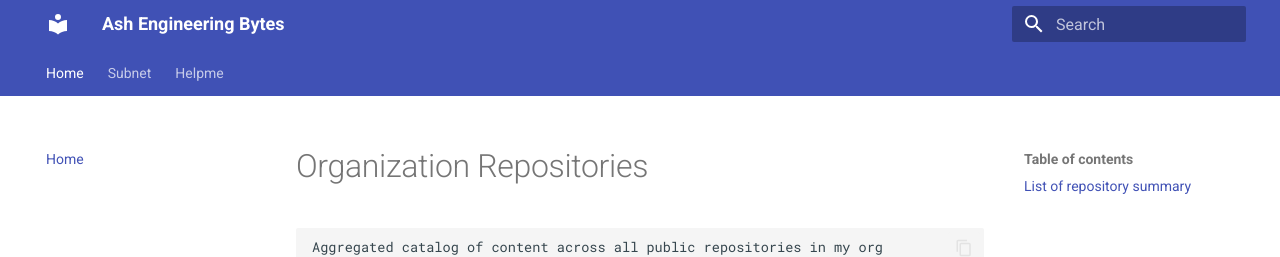
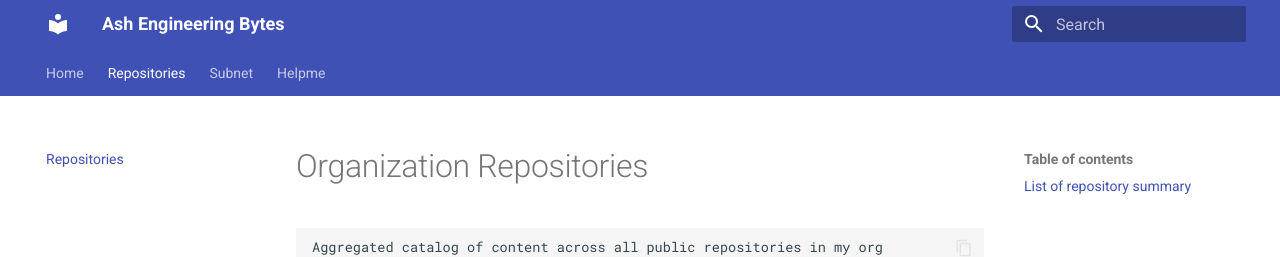
Before and after one commit to msashish/auto-doco, an MkDocs documentation site: the page built from docs/repos.md, in a window 1280 px wide and 1393 px high. Shown: the top 257 px of the window. Built offline with MkDocs 1.6.1 and Material for MkDocs 9.7.7, drawn with Linux system fonts in a browser that asks for light colours.

Commit message:
Reorganise portal

```diff
--- a/mkdocs.yml
+++ b/mkdocs.yml
@@ -6,6 +6,10 @@ use_directory_urls: true
 
 theme:
   name: material
+  palette:
+    scheme: default
+    primary: indigo
+    accent: blue
   features:
     - navigation.tabs
     - navigation.sections
@@ -28,6 +32,7 @@ markdown_extensions:
   - pymdownx.details
 
 nav:
-  - Home: repos.md
+  - Home: index.md
+  - Repositories: repos.md
   - Subnet: subnet.md
   - Helpme: mkdocs.md
```
Also changed, not shown: docs/index.md (added).
